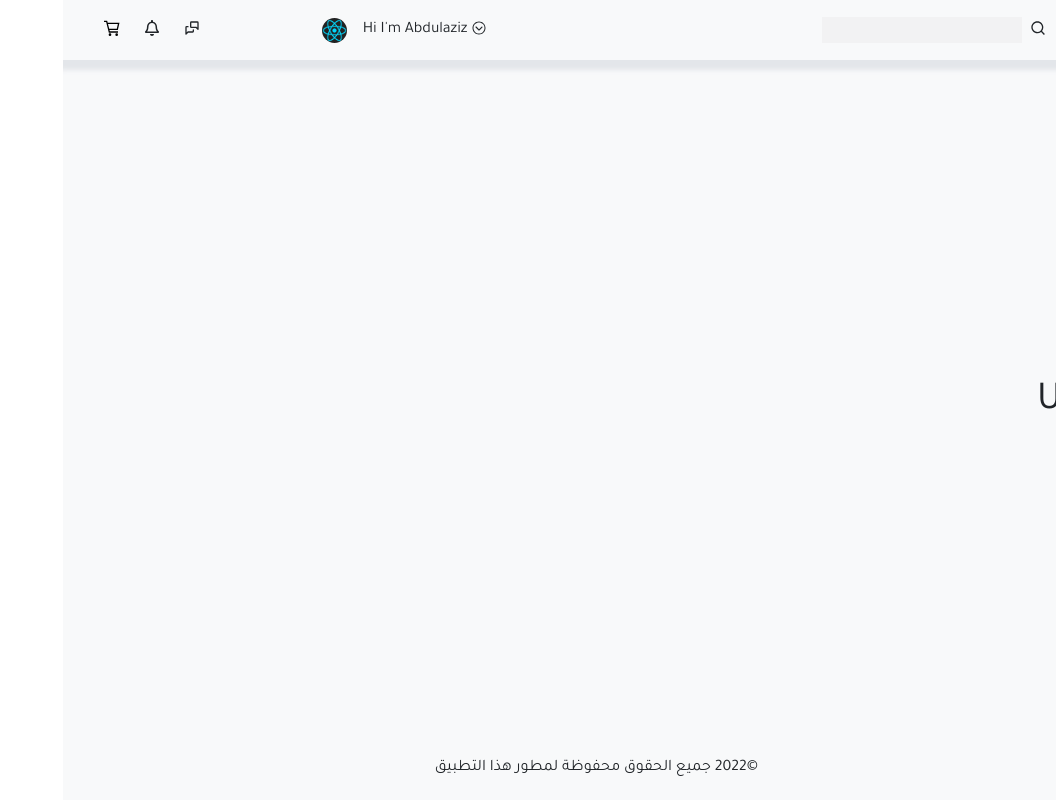
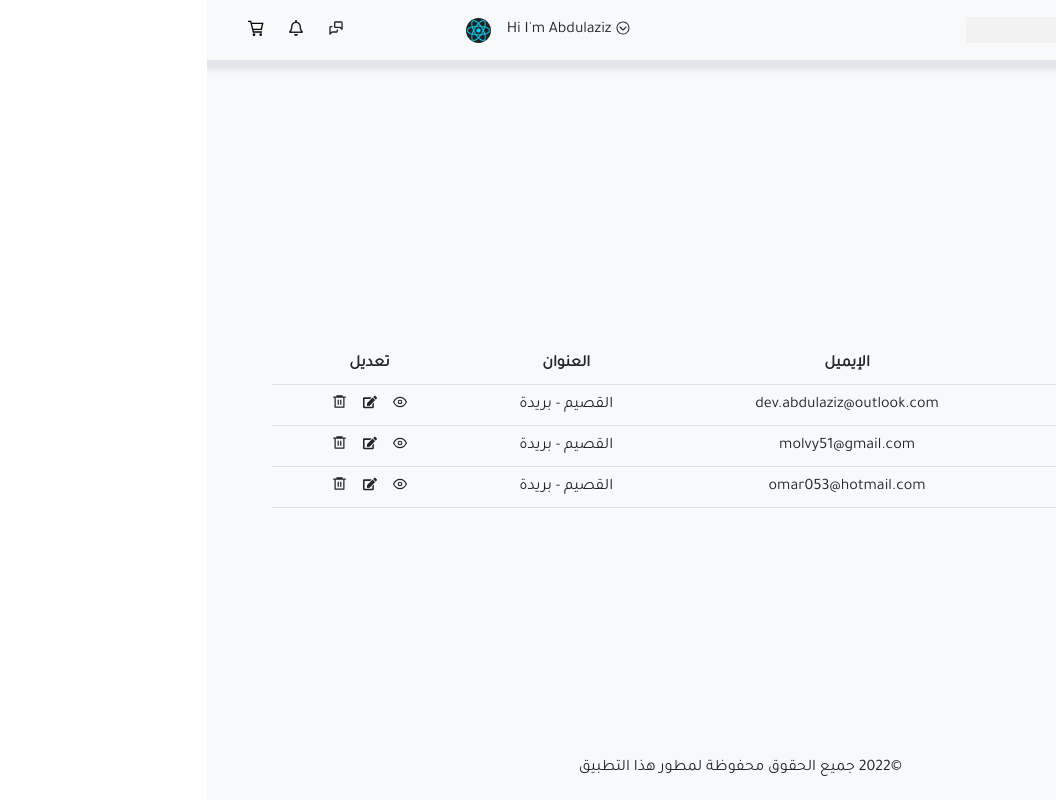
Before and after one commit to azmlan/dashboard-react, a React (Create React App) app: page /clients in a window 1280 px wide. Shown: the whole page, without its empty margins (224-1280 px from the left). Built offline with nearby package versions, Linux system fonts and the light colour scheme.

Commit message:
Clients Page

```diff
--- a/src/App.css
+++ b/src/App.css
@@ -42,21 +42,19 @@ body{
     height: 20px;
     transition:  ease-in-out 0.3s;
 }
-
-.employees table  tr {
+.noMargin{
+margin: 0px;
+}
+.noPadding{
+padding: 0px;
+}
+table  tr {
     text-align: center;
 }
 tbody tr:hover{
     background-color: rgba(12, 12, 12, 0.01);
 }
-.iconCircle{
-    width: 1.8rem;
-    height: 1.8rem;
-    margin-left: 3px;
-    margin-right: 3px;
-    padding: 0;
-    border-radius: 1000px;
-}
+
 @media (max-width: 576px) {
     .col-xs-12 {
         flex: 0 0 auto;
--- a/src/pages/Clients.jsx
+++ b/src/pages/Clients.jsx
@@ -1,11 +1,77 @@
-import React from 'react'
-
-export default function Users() {
+import React from "react";
+import { FaEdit } from "react-icons/fa";
+import { FiEye } from "react-icons/fi";
+import { RiDeleteBin6Line } from "react-icons/ri";
+export default function Clients() {
   return (
-    <div>
-        <h1>
-        Users
-        </h1>
+    <div className="clients ">
+      <h1 className="px-5">العملاء</h1>
+      <div style={{ maxWidth: "90%" }} className="container ">
+        <table className="table ">
+          <thead>
+            <tr>
+              <th>#</th>
+              <th>الإسم</th>
+              <th>الإيميل</th>
+              <th>العنوان</th>
+              <th>تعديل</th>
+            </tr>
+          </thead>
+          <tbody>
+            <tr>
+              <th>1</th>
+              <td>عبدالعزيز</td>
+              <td>dev.abdulaziz@outlook.com</td>
+              <td>القصيم - بريدة</td>
+              <td className="">
+              <button className="btn btn-sm noBorder mx-2 noPadding text-dark">
+                  <FiEye size={14} />
+                </button>
+                <button className="btn btn-sm noBorder mx-2 noPadding  text-dark">
+                  <FaEdit size={14} />
+                </button>
+                <button className="btn btn-sm noBorder mx-2 noPadding text-dark ">
+                  <RiDeleteBin6Line size={15} />
+                </button>
+              </td>
+            </tr>
+            <tr>
+              <th>2</th>
+              <td>ملفي</td>
+              <td>molvy51@gmail.com</td>
+              <td>القصيم - بريدة</td>
+              <td className="">
+              <button className="btn btn-sm noBorder mx-2 noPadding text-dark">
+                  <FiEye size={14} />
+                </button>
+                <button className="btn btn-sm noBorder mx-2 noPadding text-dark">
+                  <FaEdit size={14} />
+                </button>
+                <button className="btn btn-sm noBorder mx-2 noPadding text-dark ">
+                  <RiDeleteBin6Line size={15} />
+                </button>
+              </td>
+            </tr>
+            <tr>
+              <th>3</th>
+              <td>عمر</td>
+              <td>omar053@hotmail.com</td>
+              <td>القصيم - بريدة</td>
+              <td className="">
+                <button className="btn btn-sm noBorder mx-2 noPadding text-dark">
+                  <FiEye size={14} />
+                </button>
+                <button className="btn btn-sm noBorder mx-2 noPadding   text-dark    ">
+                  <FaEdit size={14} />
+                </button>
+                <button className="btn btn-sm noBorder mx-2 noPadding   text-dark ">
+                  <RiDeleteBin6Line size={15} />
+                </button>
+              </td>
+            </tr>
+          </tbody>
+        </table>
+      </div>
     </div>
-  )
+  );
 }
--- a/src/pages/Employees.jsx
+++ b/src/pages/Employees.jsx
@@ -4,6 +4,7 @@ import {RiDeleteBin6Line} from 'react-icons/ri';
 export default function Employees() {
   return (
     <div className='employees '>
+      <h1 className='px-5'>الموظفين </h1>
       <div style={{maxWidth:"90%"}} className='container '>
         <table className="table ">
   <thead >
@@ -20,8 +21,8 @@ export default function Employees() {
       <td>عبدالعزيز</td>
       <td>مدير كبير</td>
       <td className='d-flex  justify-content-center'>
-        <button className='btn btn-sm noBorder   text-dark iconCircle   '><FaEdit size={14}/></button>
-        <button className='btn btn-sm noBorder   text-dark iconCircle'><RiDeleteBin6Line size={15}/></button>
+        <button className='btn btn-sm noBorder   text-dark noMargin noPadding   '><FaEdit size={14}/></button>
+        <button className='btn btn-sm noBorder   text-dark noMargin noPadding'><RiDeleteBin6Line size={15}/></button>
       </td>
     </tr>
     <tr>
@@ -29,8 +30,8 @@ export default function Employees() {
       <td>ملفي</td>
       <td>ابو المدير</td>
       <td className='d-flex  justify-content-center'>
-        <button className='btn btn-sm noBorder   text-dark iconCircle   '><FaEdit size={14}/></button>
-        <button className='btn btn-sm noBorder   text-dark iconCircle'><RiDeleteBin6Line size={15}/></button>
+        <button className='btn btn-sm noBorder   text-dark noMargin noPadding   '><FaEdit size={14}/></button>
+        <button className='btn btn-sm noBorder   text-dark noMargin noPadding'><RiDeleteBin6Line size={15}/></button>
       </td>
     </tr>
     <tr >
```
